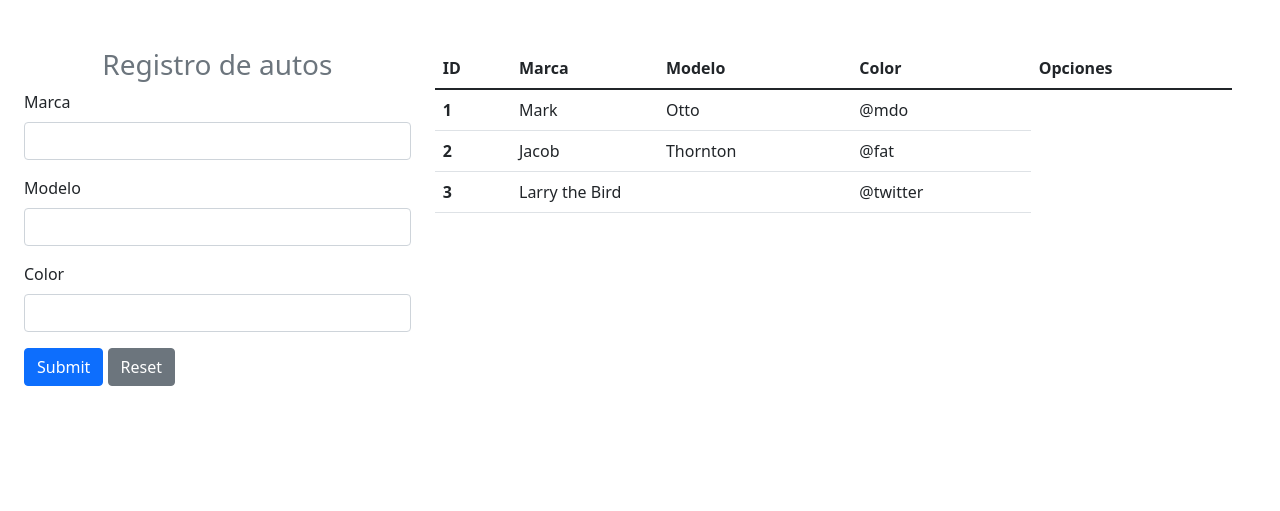
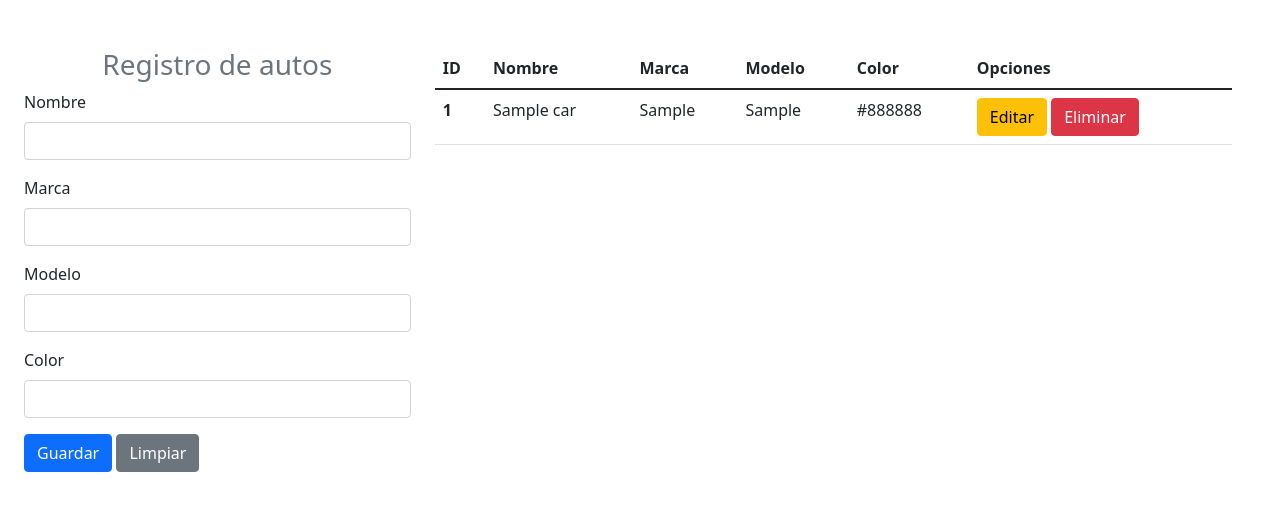
Before and after one commit to ElverJavierMorenoSanchez/php_crud_mvc, a PHP site: page / in a window 1280 px wide. Shown: the top 511 px of the page. Run offline with PHP 8.4, Linux system fonts and the light colour scheme; tables that the repository leaves empty hold one stand-in row (values such as "Sample post").

Commit message:
add delete,post,update controllers

```diff
--- /dev/null
+++ b/controllers/car_delete_controller.php
@@ -0,0 +1,14 @@
+<?php
+if (!empty($_GET["id"])) {
+  include "../models/connection.php";
+
+  $id = $_GET["id"];
+  $sql = $connection->query("DELETE FROM cars WHERE id = $id");
+
+  if ($sql == 1) {
+    header("Location: ../php_mvc_crud/index.php");
+  } else {
+    echo "<div class='alert alert-danger'>Error al eliminar registro</div>";
+  }
+}
+?>
--- /dev/null
+++ b/controllers/car_post_controller.php
@@ -0,0 +1,20 @@
+<?php
+
+if (!empty($_POST['btn_submit'])) {
+
+  include "../models/connection.php";
+  $name = $_POST['name'];
+  $brand = $_POST['brand'];
+  $model = $_POST['model'];
+  $color = $_POST['color'];
+
+  $sql = $connection->query("INSERT INTO cars (name, brand, model, color) VALUES ('$name', '$brand', '$model', '$color')");
+
+  if ($sql == 1) {
+    echo "<div class='alert alert-success'>Carro registrado correctamente</div>";
+    header("Location: ../php_mvc_crud/index.php");
+  } else {
+    echo "<div class='alert alert-success'>Error al insertar datos</div>";
+  }
+}
+?>
--- a/index.php
+++ b/index.php
@@ -12,28 +12,37 @@
 <body>
 
   <div class="container-fluid row mt-5">
-    <form class="col-4">
+    <form class="col-4" method="POST">
       <h3 class="text-center text-secondary">Registro de autos</h3>
+      <?php
+      include "models/connection.php";
+      include "controllers/car_post_controller.php";
+      ?>
+      <div class="mb-3">
+        <label for="name" class="form-label">Nombre</label>
+        <input type="text" class="form-control" id="name" name="name" required>
+      </div>
       <div class="mb-3">
         <label for="brand" class="form-label">Marca</label>
-        <input type="text" class="form-control" id="brand" name="brand">
+        <input type="text" class="form-control" id="brand" name="brand" required>
       </div>
       <div class="mb-3">
         <label for="model" class="form-label">Modelo</label>
-        <input type="text" class="form-control" id="model" name="model">
+        <input type="text" class="form-control" id="model" name="model" required>
       </div>
       <div class="mb-3">
         <label for="color" class="form-label">Color</label>
-        <input type="text" class="form-control" id="color" name="color">
+        <input type="text" class="form-control" id="color" name="color" required>
       </div>
-      <button type="submit" class="btn btn-primary">Submit</button>
-      <button type="reset" class="btn btn-secondary">Reset</button>
+      <button type="submit" class="btn btn-primary" name="btn_submit" value="ok">Guardar</button>
+      <button type="reset" class="btn btn-secondary">Limpiar</button>
     </form>
     <div class="col-8">
       <table class="table">
         <thead>
           <tr>
             <th scope="col">ID</th>
+            <th scope="col">Nombre</th>
             <th scope="col">Marca</th>
             <th scope="col">Modelo</th>
             <th scope="col">Color</th>
@@ -41,23 +50,34 @@
           </tr>
         </thead>
         <tbody>
-          <tr>
-            <th scope="row">1</th>
-            <td>Mark</td>
-            <td>Otto</td>
-            <td>@mdo</td>
-          </tr>
-          <tr>
-            <th scope="row">2</th>
-            <td>Jacob</td>
-            <td>Thornton</td>
-            <td>@fat</td>
-          </tr>
-          <tr>
-            <th scope="row">3</th>
-            <td colspan="2">Larry the Bird</td>
-            <td>@twitter</td>
-          </tr>
+          <?php
+          include "models/connection.php";
+          include "controllers/car_delete_controller.php";
+          $sql = $connection->query("SELECT * FROM cars");
+          while ($datos = $sql->fetch_object()) { ?>
+            <tr>
+              <th scope="row">
+                <?= $datos->id ?>
+              </th>
+              <td>
+                <?= $datos->name ?>
+              </td>
+              <td>
+                <?= $datos->brand ?>
+              </td>
+              <td>
+                <?= $datos->model ?>
+              </td>
+              <td>
+                <?= $datos->color ?>
+              </td>
+              <td>
+                <a href="views/update_car.php?id=<?= $datos->id ?>" class="btn btn-warning">Editar</a>
+                <a href="index.php?id=<?= $datos->id ?>" class="btn btn-danger">Eliminar</a>
+              </td>
+            </tr>
+          <?php } ?>
+
         </tbody>
       </table>
     </div>
--- /dev/null
+++ b/models/connection.php
@@ -0,0 +1,6 @@
+<?php
+$connection = new mysqli("localhost", "root", "", "mvc_crud_php");
+$connection->set_charset("utf8");
+
+
+?>
```
Also changed, not shown: controllers/car_update_controller.php (added, +20 -0 lines), database/db.sql (added, +11 -0 lines), views/update_car.php (added, +56 -0 lines).
